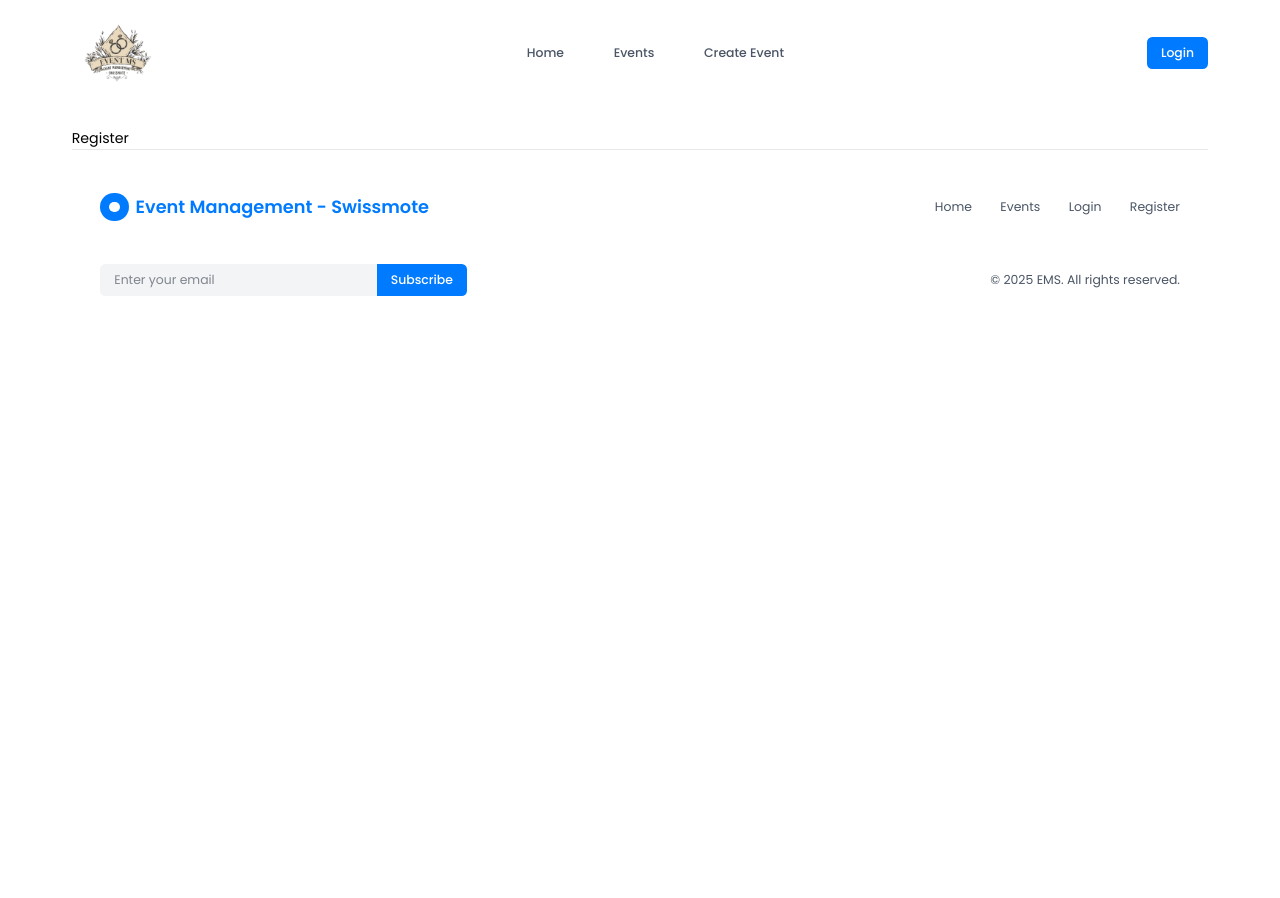
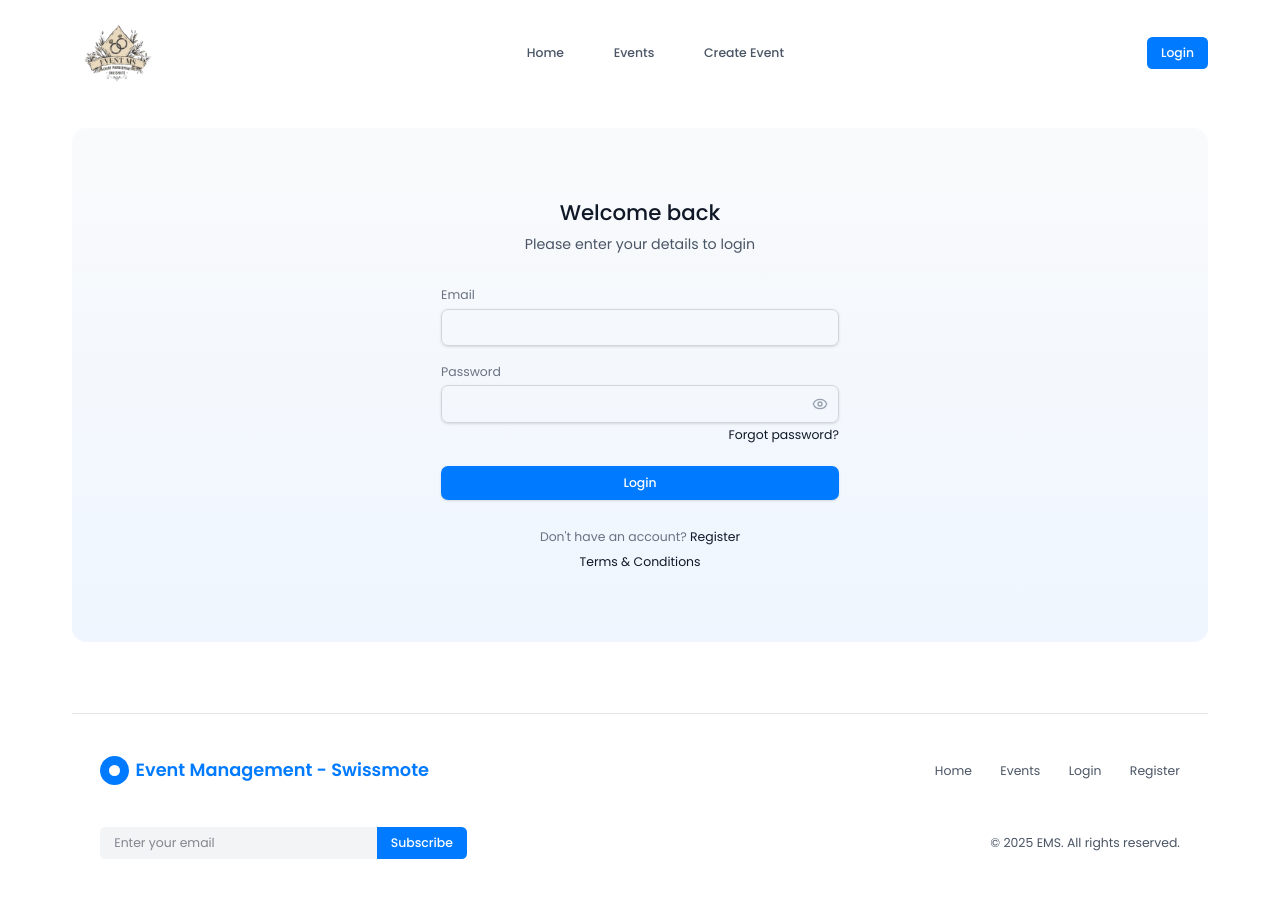
Before and after one commit to Yamin39/event-management-swissmote-client, a React (Vite) app: page /login in a window 1280 px wide. Shown: the top 898 px of the page. Before the commit the page ends 800 px from the top, so only its background shows below. Built offline with nearby package versions, Linux system fonts and the light colour scheme.

Commit message:
created login page ui

```diff
--- a/src/pages/Login/Login.jsx
+++ b/src/pages/Login/Login.jsx
@@ -1,11 +1,105 @@
+import { Eye, EyeOff } from "lucide-react";
+import { useState } from "react";
 import { Link } from "react-router-dom";
 
 const Login = () => {
-    return (
-        <div>
-            <Link to="/register">Register</Link>
+  const [showPassword, setShowPassword] = useState(false);
+  const [formData, setFormData] = useState({
+    email: "",
+    password: "",
+  });
+
+  const handleSubmit = (e) => {
+    e.preventDefault();
+    // Handle form submission
+    console.log("Form submitted:", formData);
+  };
+
+  const handleChange = (e) => {
+    const { name, value } = e.target;
+    setFormData((prev) => ({
+      ...prev,
+      [name]: value,
+    }));
+  };
+
+  return (
+    <div className="bg-gradient-to-b from-gray-50 to-blue-50 mb-20 flex items-center justify-center p-10 md:p-20 rounded-2xl">
+      <div className="max-w-md w-full space-y-8">
+        <div className="text-center">
+          <h1 className="text-2xl font-medium text-gray-900">Welcome back</h1>
+          <p className="mt-2 text-gray-600">Please enter your details to login</p>
         </div>
-    );
+
+        <form onSubmit={handleSubmit} className="mt-8 space-y-6">
+          <div className="space-y-4">
+            <div>
+              <label htmlFor="email" className="text-sm text-gray-500">
+                Email
+              </label>
+              <input
+                id="email"
+                name="email"
+                type="email"
+                required
+                value={formData.email}
+                onChange={handleChange}
+                className="mt-1 block w-full px-3 py-2 border border-gray-300 rounded-lg shadow-sm focus:outline-none focus:ring-1 focus:ring-blue-500 focus:border-blue-500"
+              />
+            </div>
+
+            <div className="relative">
+              <label htmlFor="password" className="text-sm text-gray-500">
+                Password
+              </label>
+              <div className="relative">
+                <input
+                  id="password"
+                  name="password"
+                  type={showPassword ? "text" : "password"}
+                  required
+                  value={formData.password}
+                  onChange={handleChange}
+                  className="mt-1 block w-full px-3 py-2 border border-gray-300 rounded-lg shadow-sm focus:outline-none focus:ring-1 focus:ring-blue-500 focus:border-blue-500"
+                />
+                <button
+                  type="button"
+                  onClick={() => setShowPassword(!showPassword)}
+                  className="absolute right-3 top-1/2 transform -translate-y-1/2 text-gray-400"
+                >
+                  {showPassword ? <EyeOff size={16} /> : <Eye size={16} />}
+                </button>
+              </div>
+              <div className="flex justify-end mt-1">
+                <a href="#" className="text-sm text-gray-900 hover:underline">
+                  Forgot password?
+                </a>
+              </div>
+            </div>
+          </div>
+
+          <button
+            type="submit"
+            className="w-full py-2 px-4 border border-transparent rounded-lg shadow-sm text-sm font-medium text-white bg-primary hover:bg-blue-400 focus:outline-none focus:ring-2 focus:ring-offset-2 focus:ring-blue-400"
+          >
+            Login
+          </button>
+        </form>
+
+        <div className="text-sm text-center">
+          <span className="text-gray-500">Don&apos;t have an account? </span>
+          <Link to="/register" className="text-gray-900 hover:underline">
+            Register
+          </Link>
+          <div className="mt-2">
+            <Link to="" className="text-gray-900 hover:underline">
+              Terms & Conditions
+            </Link>
+          </div>
+        </div>
+      </div>
+    </div>
+  );
 };
 
 export default Login;
--- a/src/pages/Register/Register.jsx
+++ b/src/pages/Register/Register.jsx
@@ -1,5 +1,6 @@
 import { Eye, EyeOff } from "lucide-react";
 import { useState } from "react";
+import { Link } from "react-router-dom";
 
 const Register = () => {
   const [showPassword, setShowPassword] = useState(false);
@@ -98,9 +99,9 @@ const Register = () => {
 
         <div className="text-sm text-center">
           <span className="text-gray-500">Have any account? </span>
-          <a href="#" className="text-gray-900 hover:underline">
+          <Link to="/login" className="text-gray-900 hover:underline">
             Log in
-          </a>
+          </Link>
           <div className="mt-2">
             <a href="#" className="text-gray-900 hover:underline">
               Terms & Conditions
```
